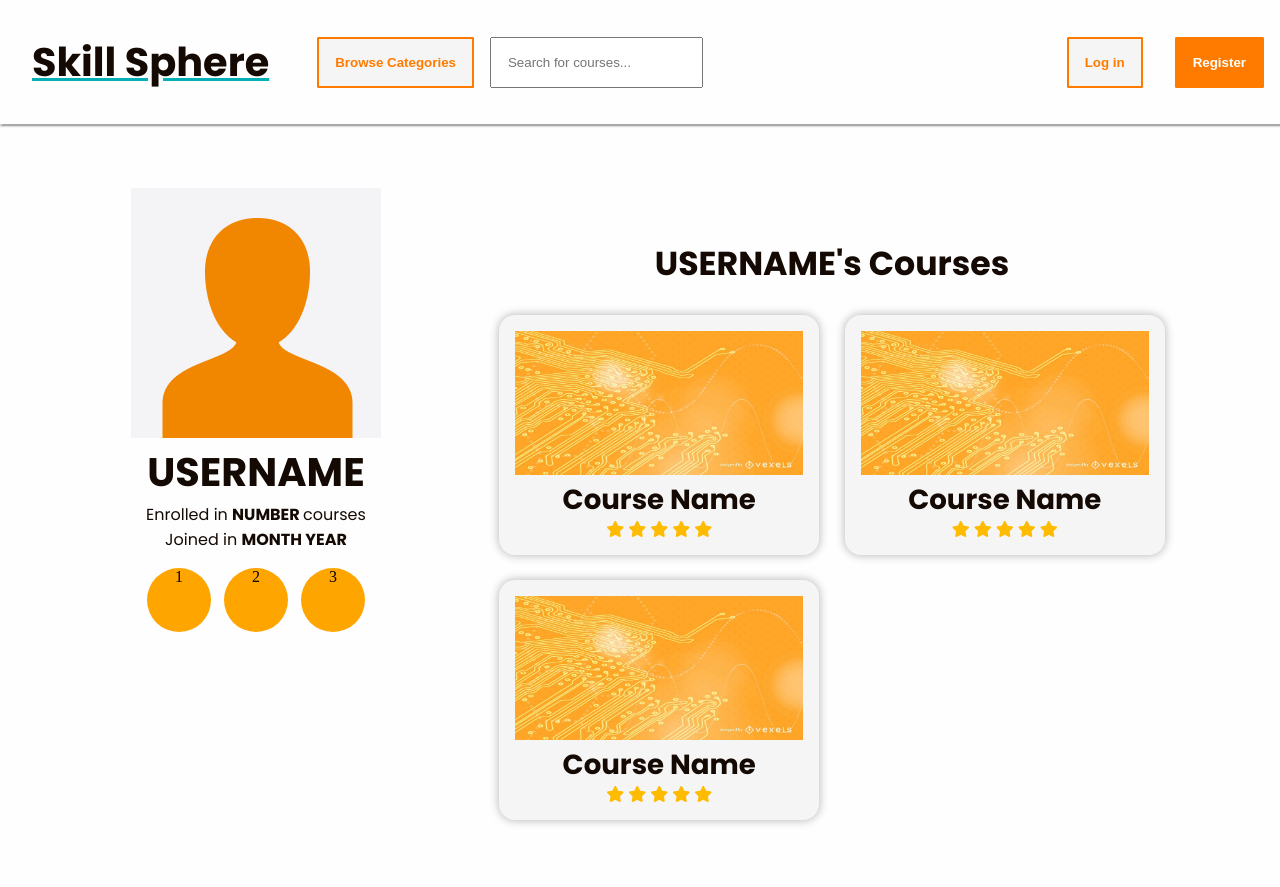
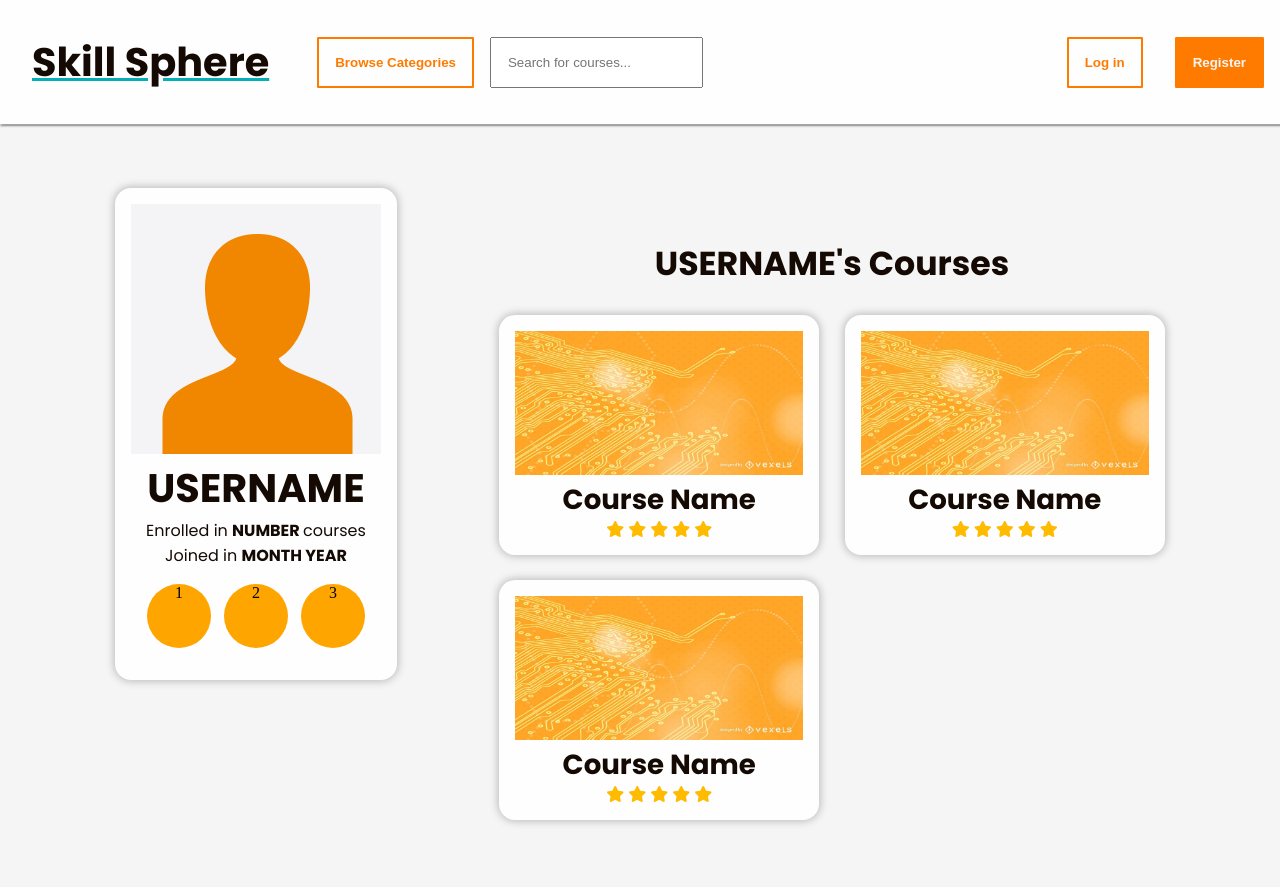
Before and after one commit to MillieMD/skill-sphere, a PHP site: page /pages/profile.html in a window 1280 px wide. Shown: the top 887 px of the page. Run offline with PHP 8.4, Linux system fonts and the light colour scheme; some libraries are stand-ins or nearby versions.

Commit message:
colour palette changes

```diff
--- a/root/css/style.css
+++ b/root/css/style.css
@@ -21,8 +21,8 @@
 
     :root{
 
-        --clr-background: #fefefe;
-        --clr-bg-midtone: #f5f5f5; /* Light grey */
+        --clr-background: #f5f5f5; /* Light grey */
+        --clr-bg-midtone: #fefefe;
 
         --clr-text: #150a03;
 
@@ -234,7 +234,7 @@ header{
 
     width: 100%;
 
-    background-color: var(--clr-background);
+    background-color: var(--clr-bg-midtone);
     box-shadow: var(--shdw-large);
 }
 
@@ -547,6 +547,15 @@ footer nav ul li{
 
 /* Profile */
 
+#user-info{
+    box-shadow: var(--shdw-small);
+    border-radius: 1rem;
+    background-color: var(--clr-bg-midtone);
+    padding: 1rem;
+
+    height: fit-content;
+}
+
 .profile{
     display: grid;
     justify-items: center;
```
